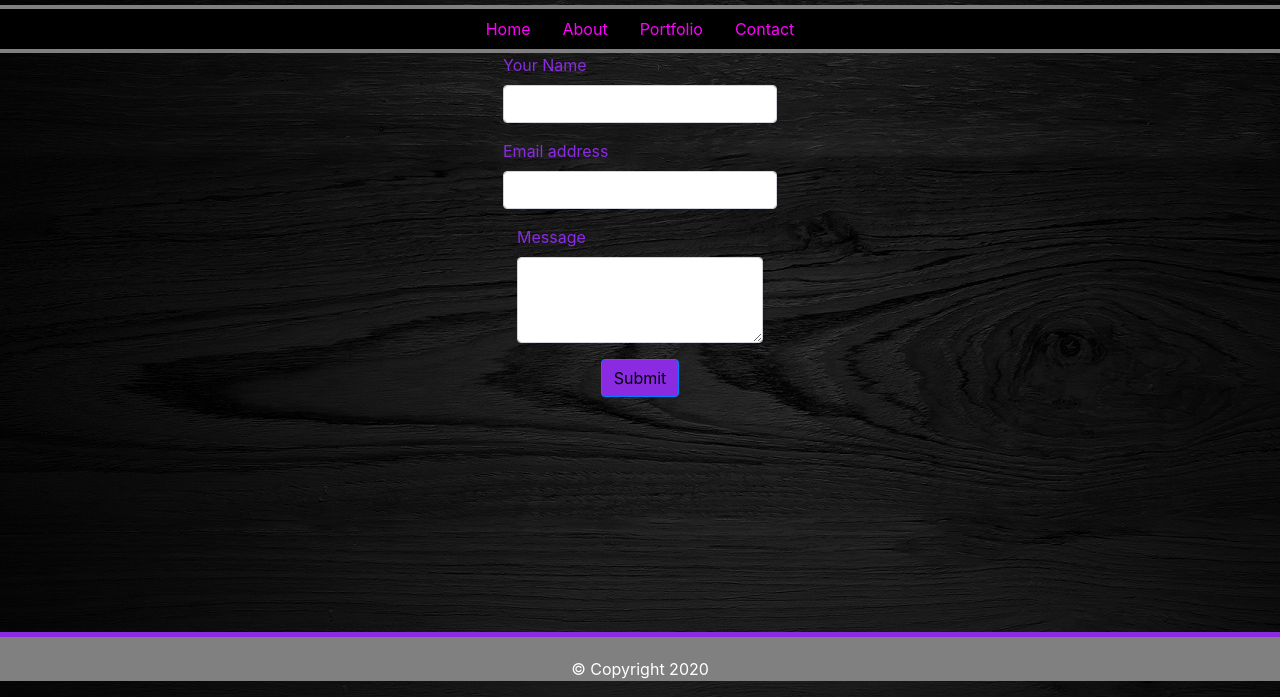
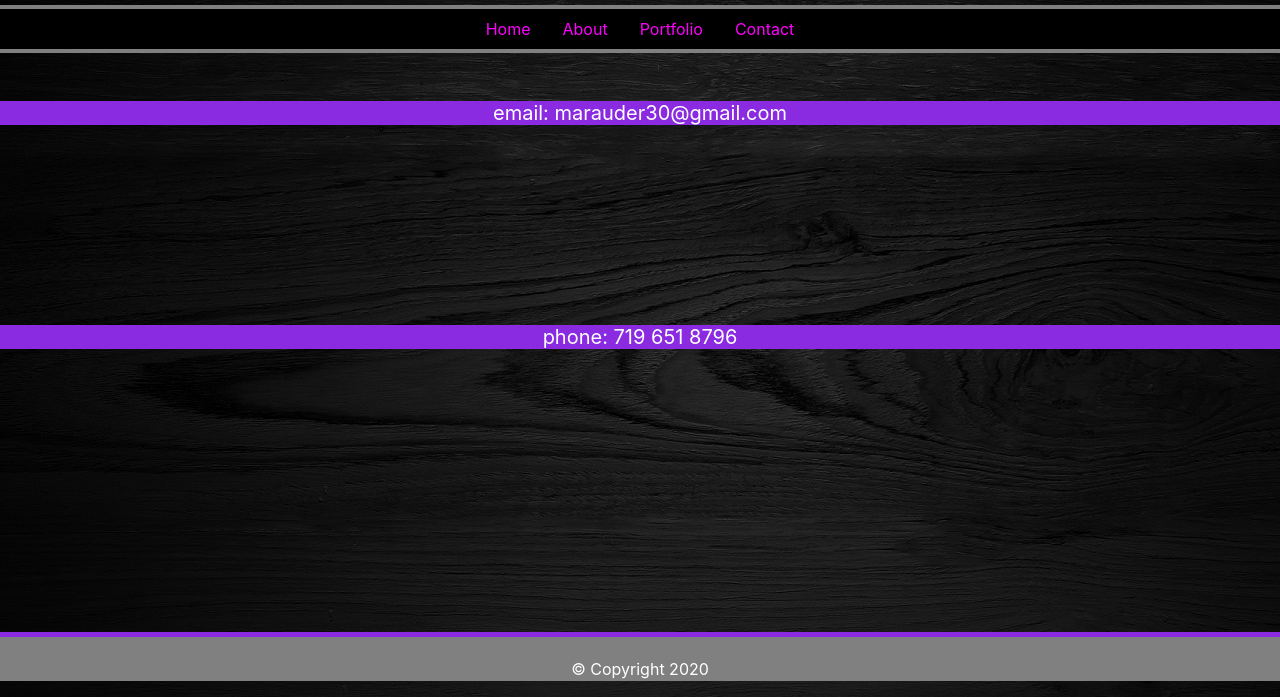
Before and after one commit to marauder30/portfolio, a plain HTML site: page contact.html in a window 1280 px wide. Shown: the part 103-800 px from the top of the page. Drawn offline with nearby package versions, Linux system fonts and the light colour scheme; a web font is replaced by a local one.

Commit message:
Update contact.html
updated contact info

```diff
--- a/contact.html
+++ b/contact.html
@@ -24,37 +24,16 @@
       <a class="nav-link" href="#">Contact</a>
     </li>
 </ul>
-
-<form>
-  <div class="row justify-content-center">
-    <div class="col-xs-4">
-      <div class="form-group">
-        <label for="name">Your Name</label>
-        <input type="input" class="form-control" id="name">
-      </div>
-    </div>
-  </div>
-  <div class="row justify-content-center">
-    <div class="col-xs-4">
-      <div class="form-group">
-        <label for="email">Email address</label>
-        <input type="email" class="form-control" id="email">
-      </div>
-    </div>
-  </div>
-  <div class="row justify-content-center">
-    <div class="col-xs-4">
-      <div class="form-group">
-        <label for="message">Message</label>
-        <textarea class="form-control" id="message" rows="3"></textarea>
-      </div>
-    </div>
-  </div>
-  <div class="row justify-content-center">
-    <button type="submit" class="btn btn-primary" id="submit">Submit</button>
-  </div>
-</form>
-
+<br>
+<br>
+<div>
+  <h3>
+    email: marauder30@gmail.com
+  </h3>
+  <h3>
+    phone: 719 651 8796
+  </h3>
+</div>
 
 <footer class="footer fixed-bottom mt-auto py-3">
   <span>© Copyright 2020</span>
```
